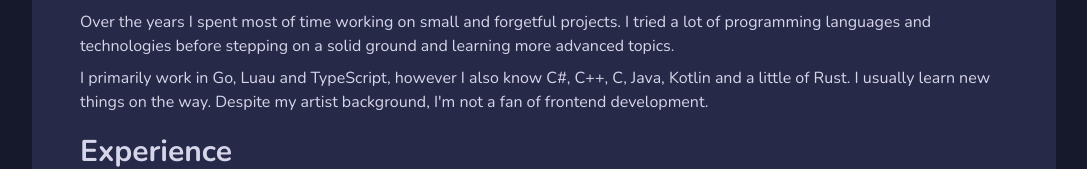
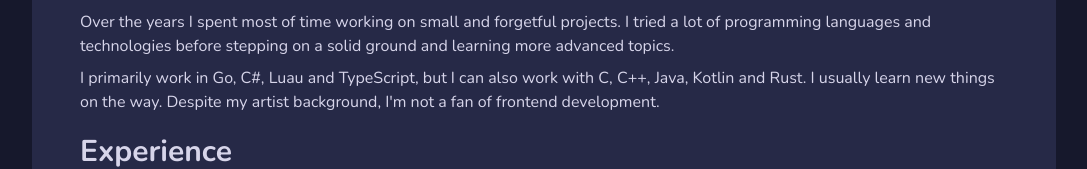
Before and after one commit to intervinn/intervinn.github.io, a React (Vite) app: page / in a window 1280 px wide. Shown: the part 622-791 px from the top of the page, without its empty margins (96-1183 px from the left). Built offline with nearby package versions, Linux system fonts and the light colour scheme.

Commit message:
Update about.tsx

```diff
--- a/src/components/blocks/about.tsx
+++ b/src/components/blocks/about.tsx
@@ -14,7 +14,7 @@ export default function About() {
                 Over the years I spent most of time working on small and forgetful projects. I tried a lot of programming languages and technologies before stepping on a solid ground and learning more advanced topics.
             </p>
             <p className="mt-2">
-                I primarily work in Go, Luau and TypeScript, however I also know C#, C++, C, Java, Kotlin and a little of Rust.
+                I primarily work in Go, C#, Luau and TypeScript, but I can also work with C, C++, Java, Kotlin and Rust.
                 I usually learn new things on the way.
                 Despite my artist background, I'm not a fan of frontend development.
 
```
